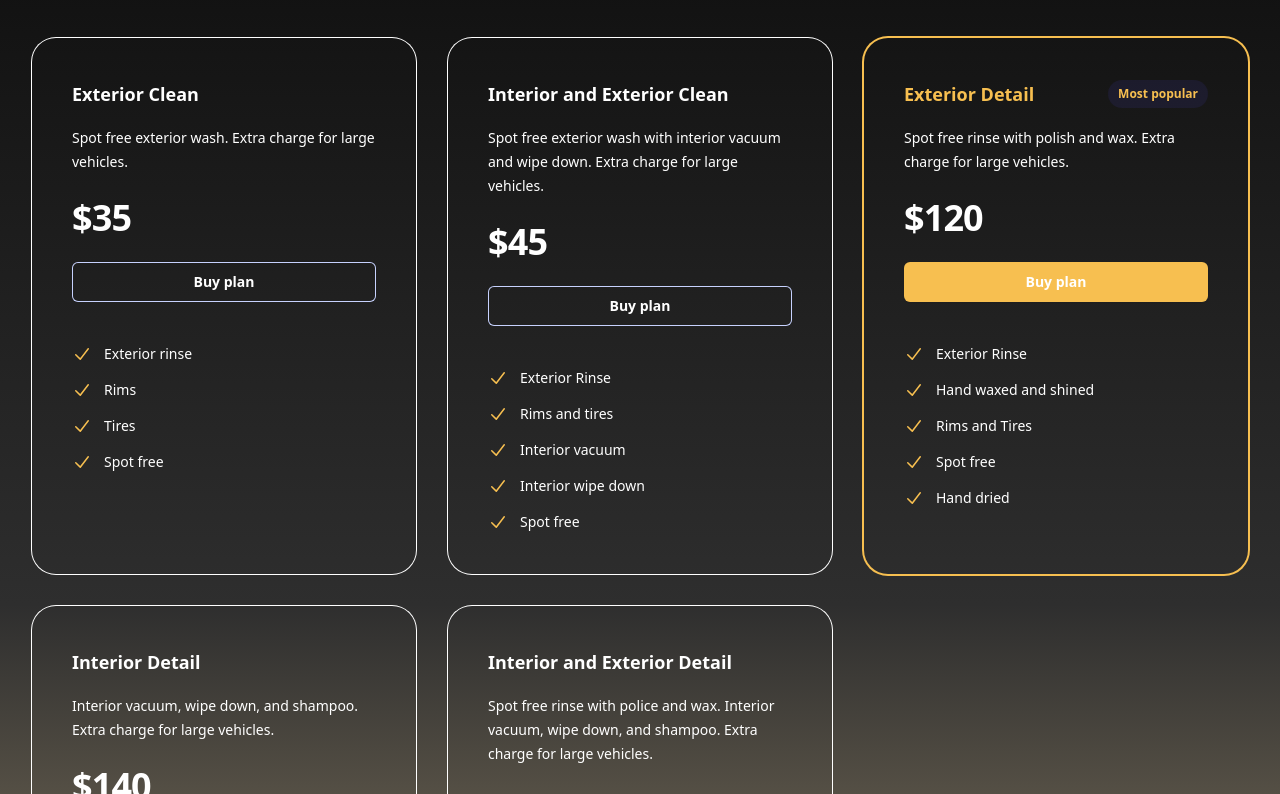
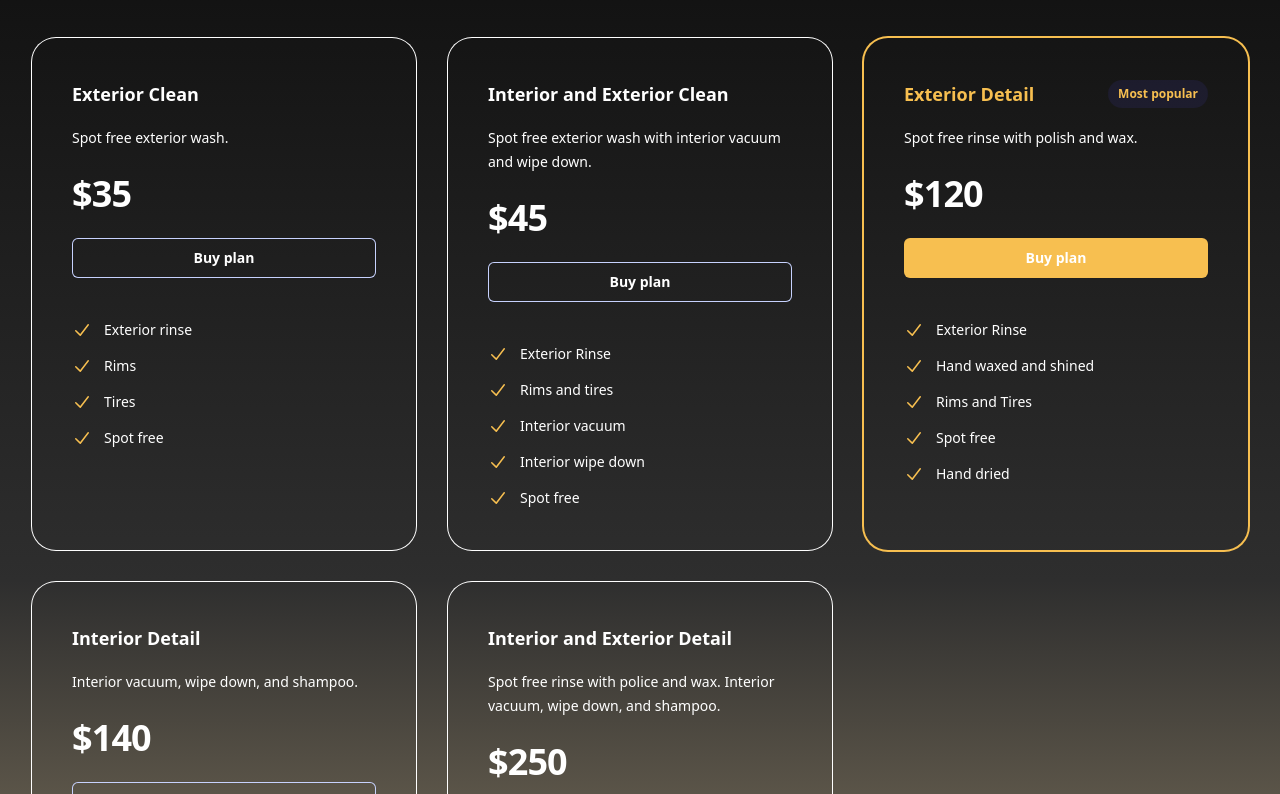
Before and after one commit to Kam-Mivehchi/oc-mobile-detail, a Next.js app: page /services in a window 1280 px wide. Shown: the part 406-1200 px from the top of the page. Built offline with nearby package versions, Linux system fonts and the light colour scheme.

Commit message:
changed colors of testimonials

```diff
--- a/src/components/prices.tsx
+++ b/src/components/prices.tsx
@@ -14,7 +14,7 @@ const tiers = [
     id: 'tier-freelancer',
     href: '#',
     price: { Sedan: '$35', SUV: '$45' },
-    description: 'Spot free exterior wash. Extra charge for large vehicles.',
+    description: 'Spot free exterior wash.',
     features: ['Exterior rinse', 'Rims', 'Tires', 'Spot free'],
     mostPopular: false,
   },
@@ -23,7 +23,7 @@ const tiers = [
     id: 'tier-freelancer',
     href: '#',
     price: { Sedan: '$45', SUV: '$55' },
-    description: 'Spot free exterior wash with interior vacuum and wipe down. Extra charge for large vehicles.',
+    description: 'Spot free exterior wash with interior vacuum and wipe down.',
     features: ['Exterior Rinse', 'Rims and tires', 'Interior vacuum', 'Interior wipe down', 'Spot free'],
     mostPopular: false,
   },
@@ -32,7 +32,7 @@ const tiers = [
     id: 'tier-startup',
     href: '#',
     price: { Sedan: '$120', SUV: '$160' },
-    description: 'Spot free rinse with polish and wax. Extra charge for large vehicles.',
+    description: 'Spot free rinse with polish and wax.',
     features: [
       'Exterior Rinse',
       'Hand waxed and shined',
@@ -47,7 +47,7 @@ const tiers = [
     id: 'tier-startup',
     href: '#',
     price: { Sedan: '$140', SUV: '$170' },
-    description: 'Interior vacuum, wipe down, and shampoo. Extra charge for large vehicles.',
+    description: 'Interior vacuum, wipe down, and shampoo.',
     features: [
       'Interior vacuum',
       'Wipe down',
@@ -62,7 +62,7 @@ const tiers = [
     id: 'tier-enterprise',
     href: '#',
     price: { Sedan: '$250', SUV: '$275' },
-    description: 'Spot free rinse with police and wax. Interior vacuum, wipe down, and shampoo. Extra charge for large vehicles.',
+    description: 'Spot free rinse with police and wax. Interior vacuum, wipe down, and shampoo.',
     features: [
       'Hand washed and waxed',
       'Interior vacuum and wipe down',
--- a/src/components/testimonials.tsx
+++ b/src/components/testimonials.tsx
@@ -1,12 +1,12 @@
 'use client'
 export default function Testimonials() {
     return (
-      <section className=" pb-24">
+      <section className="pb-24">
         <div className="mx-auto max-w-7xl px-6 lg:px-8">
           <div className="mx-auto grid max-w-2xl grid-cols-1 lg:mx-0 lg:max-w-none lg:grid-cols-2">
             <div className="flex flex-col pb-10 sm:pb-16 lg:pb-0 lg:pr-8 xl:pr-20">
               <figure className="mt-10 flex flex-auto flex-col justify-between">
-                <blockquote className="text-lg leading-8 text-gray-900">
+                <blockquote className="text-lg leading-8 text-white">
                   <p>
                     “Amet amet eget scelerisque tellus sit neque faucibus non eleifend. Integer eu praesent at a. Ornare
                     arcu gravida natoque erat et cursus tortor consequat at. Vulputate gravida sociis enim nullam
@@ -20,15 +20,14 @@ export default function Testimonials() {
                     alt=""
                   />
                   <div className="text-base">
-                    <div className="font-semibold text-gray-900">Judith Black</div>
-                    <div className="mt-1 text-gray-500">CEO of Tuple</div>
+                    <div className="font-semibold text-accent">Judith Black</div>
                   </div>
                 </figcaption>
               </figure>
             </div>
             <div className="flex flex-col border-t border-gray-900/10 pt-10 sm:pt-16 lg:border-l lg:border-t-0 lg:pl-8 lg:pt-0 xl:pl-20">
               <figure className="mt-10 flex flex-auto flex-col justify-between">
-                <blockquote className="text-lg leading-8 text-gray-900">
+                <blockquote className="text-lg leading-8 text-white">
                   <p>
                     “Excepteur veniam labore ullamco eiusmod. Pariatur consequat proident duis dolore nulla veniam
                     reprehenderit nisi officia voluptate incididunt exercitation exercitation elit. Nostrud veniam sint
@@ -42,8 +41,7 @@ export default function Testimonials() {
                     alt=""
                   />
                   <div className="text-base">
-                    <div className="font-semibold text-gray-900">Joseph Rodriguez</div>
-                    <div className="mt-1 text-gray-500">CEO of Reform</div>
+                    <div className="font-semibold text-accent">Joseph Rodriguez</div>
                   </div>
                 </figcaption>
               </figure>
```
